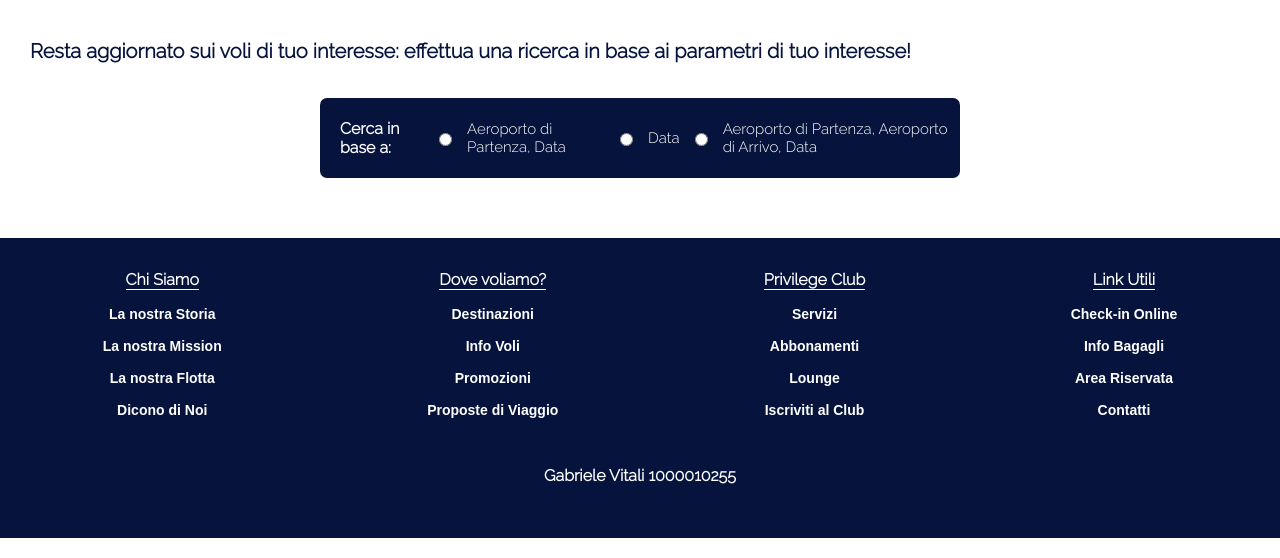
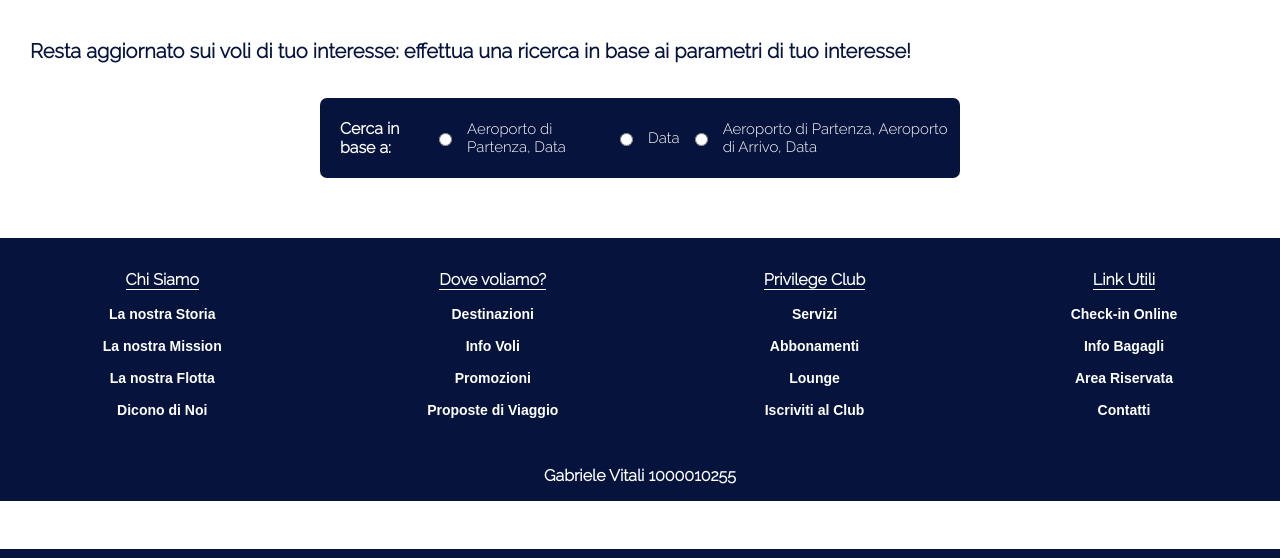
Before and after one commit to gabrielevitali/hw1, a PHP site: page /acquista.php in a window 1280 px wide. Shown: the part 251-809 px from the top of the page. Run offline with PHP 8.4, Linux system fonts and the light colour scheme.

Commit message:
Add files via upload
commit3

```diff
--- a/style/acquista.css
+++ b/style/acquista.css
@@ -1,3 +1,8 @@
+section {
+    min-height: 400px;
+    height: 400px;
+}
+
 .testoBlu{
     margin-left: 60px;
 }
```
